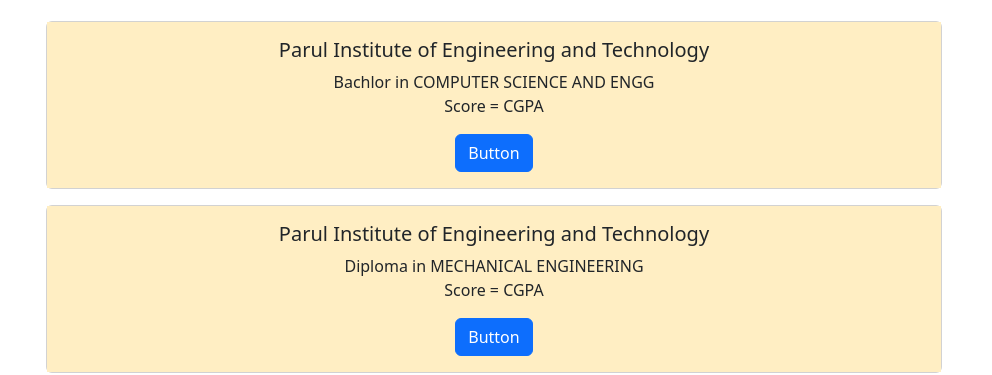
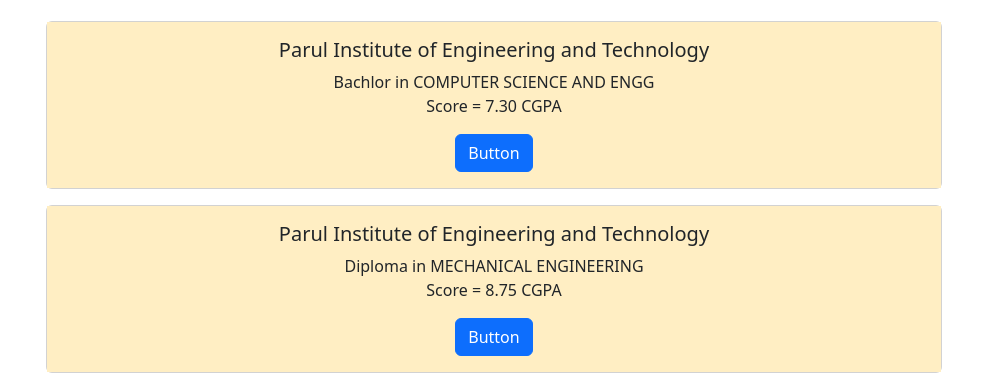
Before and after one commit to vrajmore/vrajmore.github.io, a plain HTML site: page index.html in a window 1280 px wide. Shown: the part 689-1064 px from the top of the page, without its empty margins (146-1138 px from the left). Drawn offline with nearby package versions, Linux system fonts and the light colour scheme.

Commit message:
Update index.html

```diff
--- a/index.html
+++ b/index.html
@@ -229,14 +229,14 @@
             <div class="card mb-3">
                 <div class="card-body">
                     <h5 class="card-title">Parul Institute of Engineering and Technology</h5>
-                    <p class="card-text">Bachlor in COMPUTER SCIENCE AND ENGG<br>Score = CGPA</p>
+                    <p class="card-text">Bachlor in COMPUTER SCIENCE AND ENGG<br>Score = 7.30 CGPA</p>
                     <a href="#" class="btn btn-primary">Button</a>
                 </div>
             </div>
             <div class="card mb-3">
                 <div class="card-body">
                     <h5 class="card-title">Parul Institute of Engineering and Technology</h5>
-                    <p class="card-text">Diploma in MECHANICAL ENGINEERING<br>Score = CGPA</p>
+                    <p class="card-text">Diploma in MECHANICAL ENGINEERING<br>Score = 8.75 CGPA</p>
                     <a href="#" class="btn btn-primary">Button</a>
                 </div>
             </div>
```
